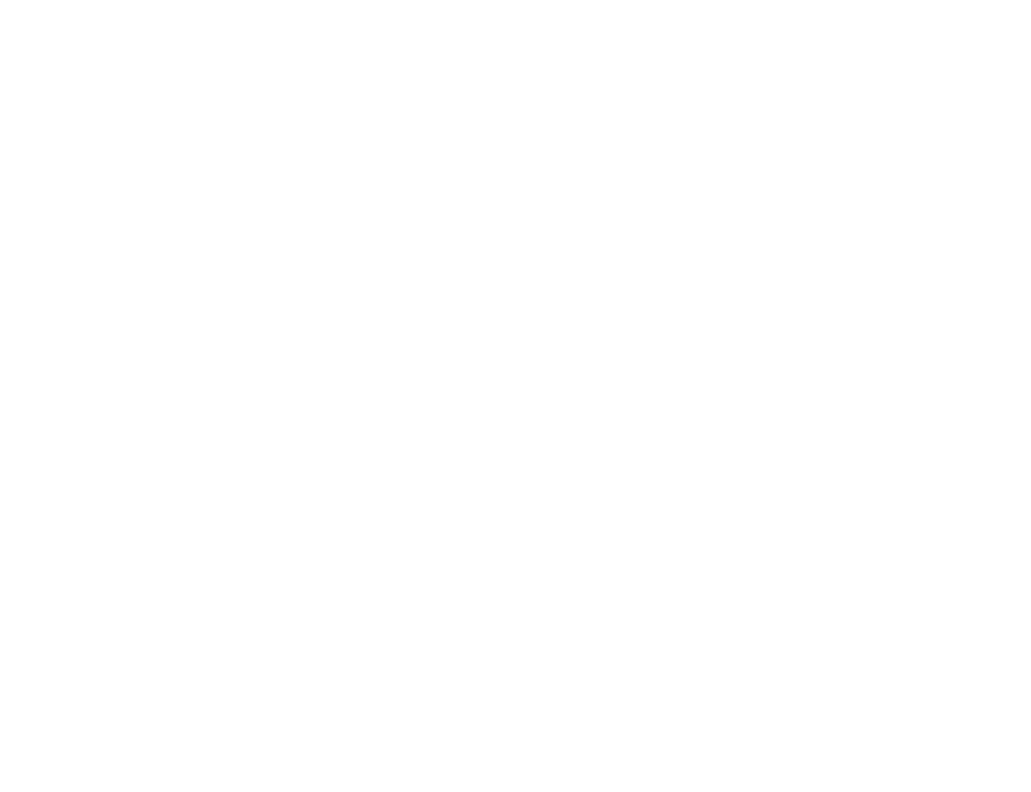
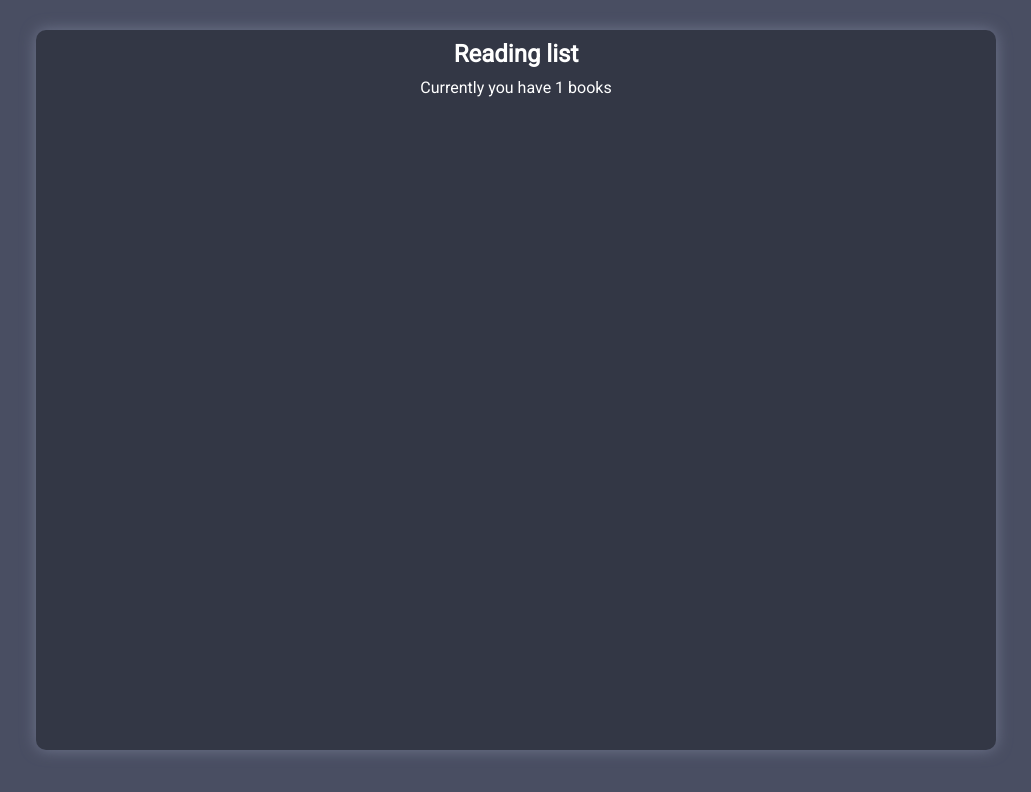
Before and after one commit to lenski88/list-book-context, a React (Create React App) app: page / in a window 1280 px wide. Shown: the top 792 px of the page, without its empty margins (124-1155 px from the left). Built offline with nearby package versions, Linux system fonts and the light colour scheme.

Commit message:
feat: add Navbar

```diff
--- a/package.json
+++ b/package.json
@@ -9,6 +9,7 @@
     "react": "^17.0.2",
     "react-dom": "^17.0.2",
     "react-scripts": "5.0.0",
+    "styled-components": "^5.3.3",
     "web-vitals": "^2.1.2"
   },
   "scripts": {
--- a/public/index.html
+++ b/public/index.html
@@ -24,7 +24,13 @@
       work correctly both with client-side routing and a non-root public URL.
       Learn how to configure a non-root public URL by running `npm run build`.
     -->
-    <title>React App</title>
+    <link rel="preconnect" href="https://fonts.googleapis.com" />
+    <link rel="preconnect" href="https://fonts.gstatic.com" crossorigin />
+    <link
+      href="https://fonts.googleapis.com/css2?family=Roboto&display=swap"
+      rel="stylesheet"
+    />
+    <title>Reading list</title>
   </head>
   <body>
     <noscript>You need to enable JavaScript to run this app.</noscript>
--- a/src/App.js
+++ b/src/App.js
@@ -1,12 +1,34 @@
+import { Navbar } from "./components/Navbar";
 import { BookContextProvider } from "./context/BookContext";
-
+import { GlobalStyles } from "./globalStyles";
+import styled from "styled-components";
 
 function App() {
   return (
-    <div className="App">
-     <BookContextProvider></BookContextProvider>
-    </div>
+    <>
+      <GlobalStyles />
+      <StyledApp>
+        <BookContextProvider>
+          <Navbar />
+        </BookContextProvider>
+      </StyledApp>
+    </>
   );
 }
 
 export default App;
+
+const StyledApp = styled.div`
+  min-height: 90vh;
+  max-width: 960px;
+  background-color: #333745;
+  margin: 30px auto;
+  border-radius: 10px;
+  box-shadow: #70768d 0px 0px 15px;
+  display: flex;
+  flex-direction: column;
+  justify-content: space-between;
+  align-items: center;
+  color: #fff;
+  overflow: auto;
+`;
--- /dev/null
+++ b/src/components/Navbar.js
@@ -0,0 +1,24 @@
+import React, { useContext } from "react";
+import { BookContext } from "../context/BookContext";
+import styled from 'styled-components';
+
+export const Navbar = () => {
+  const books = useContext(BookContext);
+  return (
+    <StyledNavbar>
+      <h1>Reading list</h1>
+      <p>Currently you have {books.length} books</p>
+    </StyledNavbar>
+  );
+};
+
+const StyledNavbar = styled.div`
+    text-align: center;
+    h1 {
+        font-size: 2.4rem;
+        margin:10px
+    }
+    p {
+        font-size: 1.6rem;
+    }
+`
--- /dev/null
+++ b/src/globalStyles.js
@@ -0,0 +1,21 @@
+import { createGlobalStyle } from "styled-components";
+
+export const GlobalStyles = createGlobalStyle`
+* {
+    margin: 0;
+    padding: 0;
+    box-sizing: border-box;
+    font-family: 'Roboto', sans-serif;
+}
+html {
+    font-size: 62.5%;
+}
+body {
+    background-color: #494E62;
+    overflow: hidden;
+}
+
+ul {
+    list-style-type: none;
+}
+`;
--- a/src/index.css
+++ /dev/null
@@ -1,13 +0,0 @@
-body {
-  margin: 0;
-  font-family: -apple-system, BlinkMacSystemFont, 'Segoe UI', 'Roboto', 'Oxygen',
-    'Ubuntu', 'Cantarell', 'Fira Sans', 'Droid Sans', 'Helvetica Neue',
-    sans-serif;
-  -webkit-font-smoothing: antialiased;
-  -moz-osx-font-smoothing: grayscale;
-}
-
-code {
-  font-family: source-code-pro, Menlo, Monaco, Consolas, 'Courier New',
-    monospace;
-}
```
Also changed, not shown: src/index.js (+7 -8 lines), src/components/BookDetails.js (added), src/components/BooksList.js (added), src/components/NewBook.js (added), 1 other file (tests, documents, lock files or other folders).
